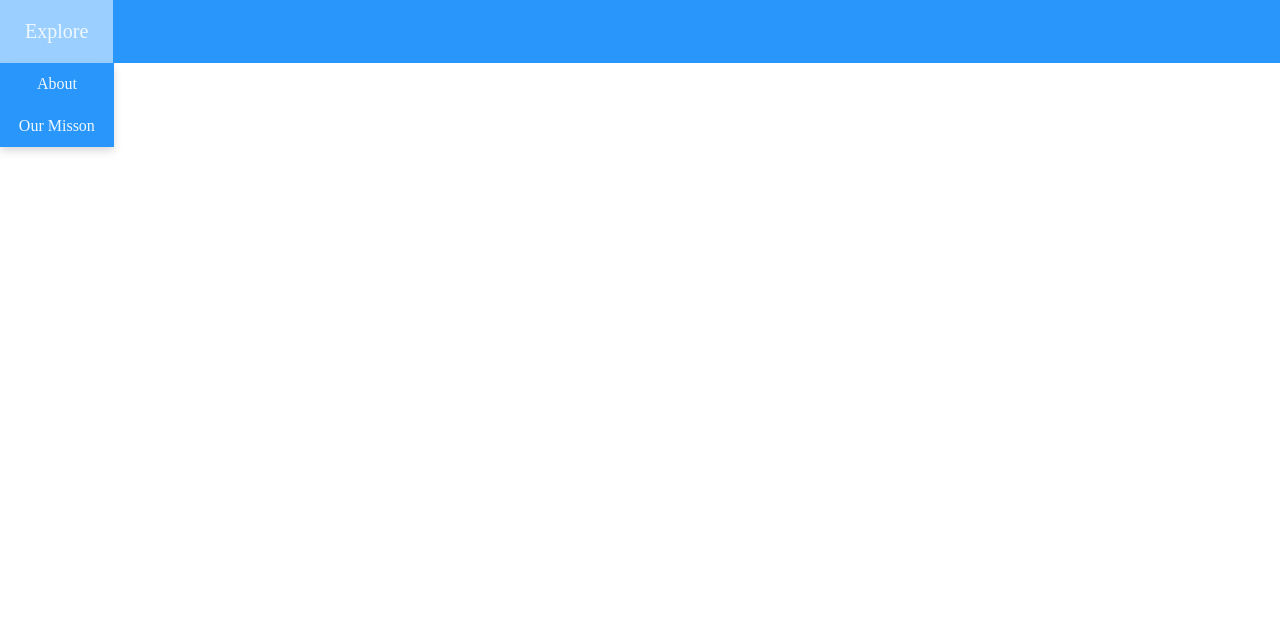
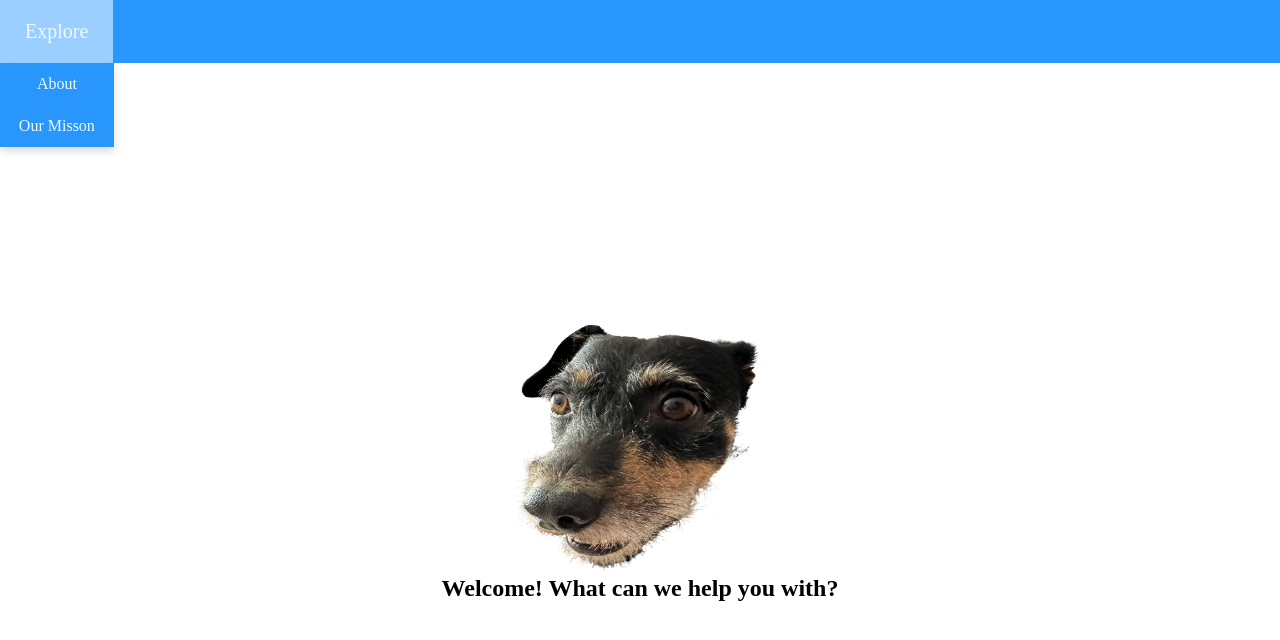
Before and after one commit to layshaa/DubHacks25, a plain HTML site: page index.html in a window 1280 px wide. Drawn offline with Linux system fonts and the light colour scheme.

Commit message:
more work

```diff
--- a/index.html
+++ b/index.html
@@ -9,6 +9,7 @@
     <body>
         <header>
             <nav>
+                <div id="LHS">
                     <ul>
                         <li>
                             <a href="index.html">Explore</a>
@@ -18,10 +19,14 @@
                             </ul>
                         </li>
                     </ul>
+                </div>
             </nav>
         </header>
         <main>
-
+            <section id="greeting">
+                <img src="imgs/gh.png">
+                <h1>Welcome! What can we help you with?</h1>
+            </section>
         </main>
         <footer>
 
--- a/style.css
+++ b/style.css
@@ -28,7 +28,7 @@ ul li {
 }
 
 /*
-   Targets every <a> that’s inside an <li>.
+   Targets every <a> (anchor/link) that’s inside an <li>.
    So: “ul li a” = for every link inside a list item inside a list.
    This styles the top-level navbar links (“Explore”, etc.).
 */
@@ -104,3 +104,23 @@ ul li ul.dropdown li a {
 ul li:hover ul.dropdown {
     display: block;
 }
+
+#greeting img {
+    height: 250px;
+    width: 250px;
+}
+
+#greeting {
+    display: flex;
+    flex-direction: column; /* stack image above text */
+    align-items: center;    /* center items horizontally */
+    width: 50%;
+}
+
+main {
+    display: flex;
+    justify-content: center;
+    align-items: center;
+    height: 100vh;
+    margin: 0;
+}
```
Also changed, not shown: imgs/gh.png (added), script.js (added). Lines whose indentation alone changed are shown as unchanged.
